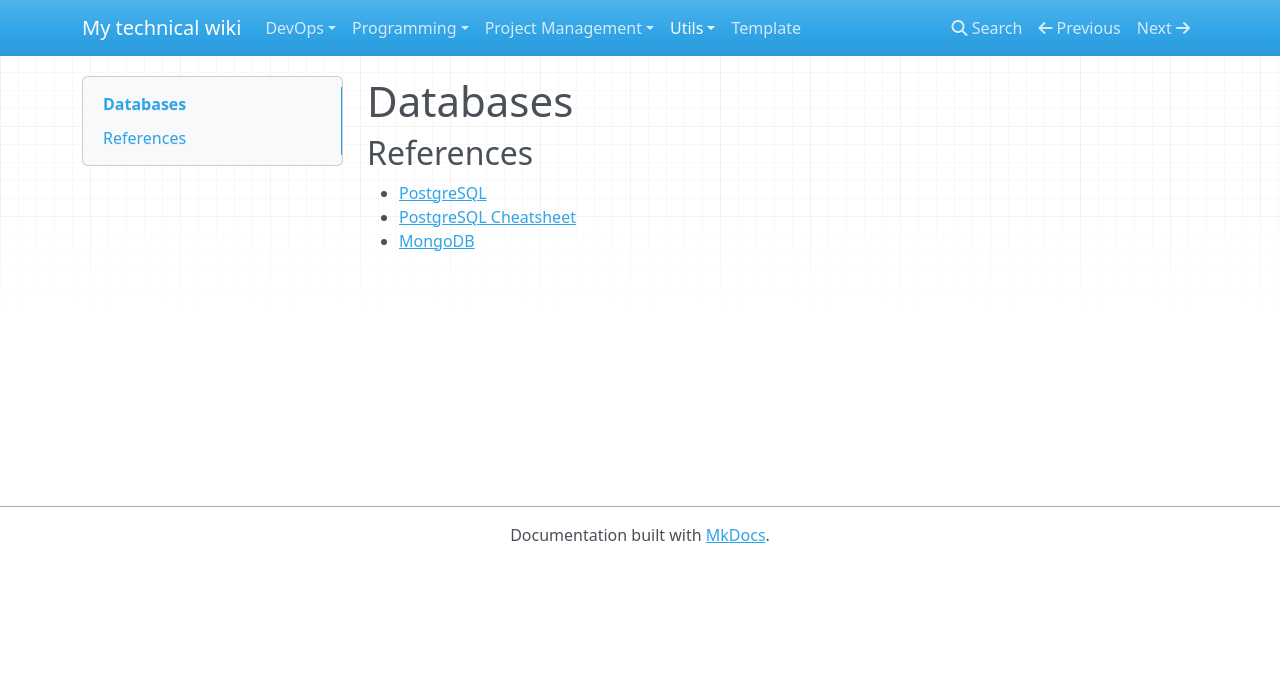
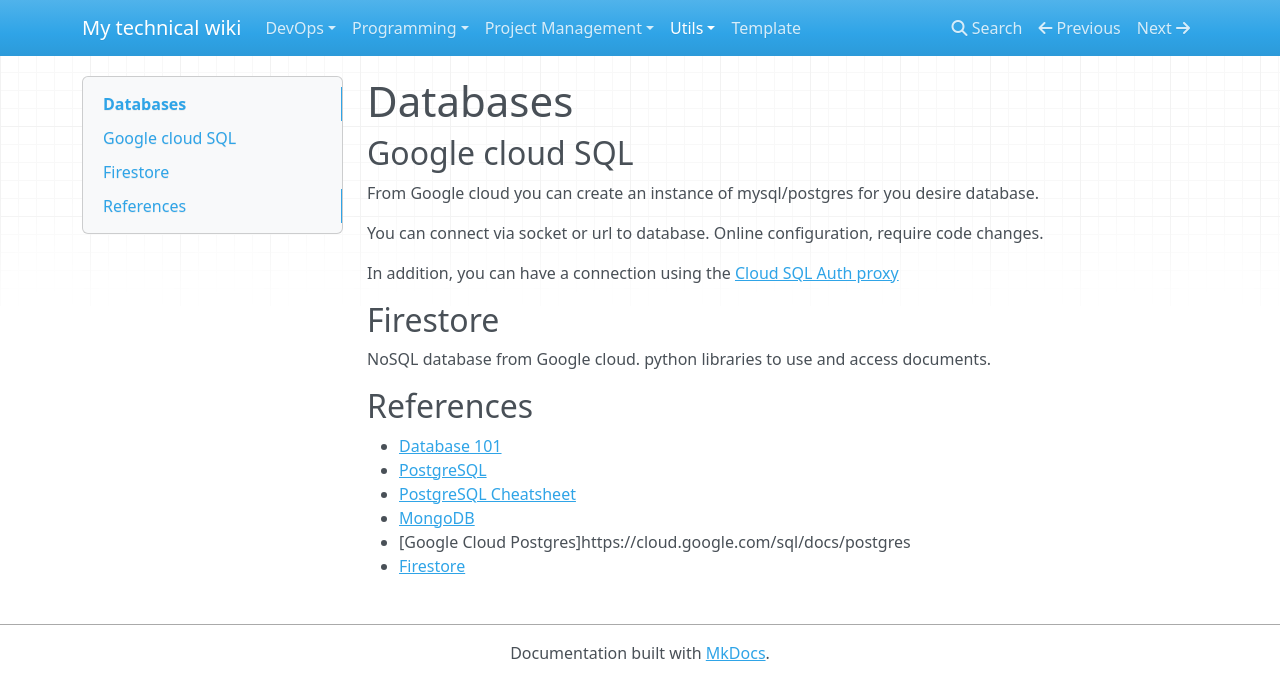
Before and after one commit to McLargo/mkdown-docs, an MkDocs documentation site: the page built from docs/utils/databases.md, in a window 1280 px wide. Shown: the top 700 px of the page. Built offline with MkDocs 1.6.1, drawn with Linux system fonts in a browser that asks for light colours; nearby versions of some CDN libraries.

Commit message:
Update databases

```diff
--- a/docs/utils/databases.md
+++ b/docs/utils/databases.md
@@ -1,7 +1,22 @@
 # Databases
+
+## Google cloud SQL
+
+From Google cloud you can create an instance of mysql/postgres for you desire database.
+
+You can connect via socket or url to database. Online configuration, require code changes.
+
+In addition, you can have a connection using the [Cloud SQL Auth proxy](https://cloud.google.com/sql/docs/postgres/connect-admin-proxy)
+
+## Firestore
+
+NoSQL database from Google cloud. python libraries to use and access documents.
 
 ## References
 
+- [Database 101](https://thomaslarock.com/2018/07/databases-101/)
 - [PostgreSQL](https://gist.github.com/McLargo/ae633d1ff481c20c21433074169d283c#file-postgresql-md)
 - [PostgreSQL Cheatsheet](https://www.postgresqltutorial.com/postgresql-cheat-sheet/)
 - [MongoDB](https://gist.github.com/McLargo/ae633d1ff481c20c21433074169d283c#file-mongodb-md)
+- [Google Cloud Postgres]https://cloud.google.com/sql/docs/postgres
+- [Firestore](https://firebase.google.com/docs/firestore)
```
